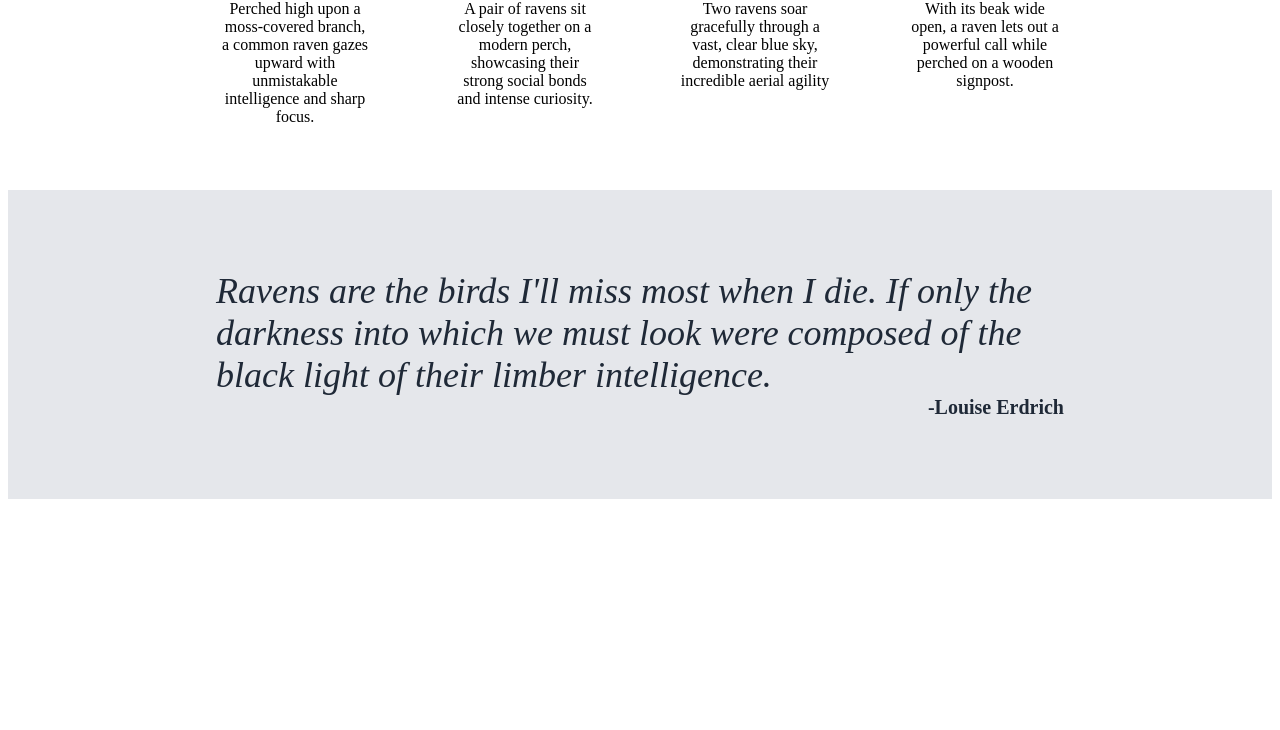
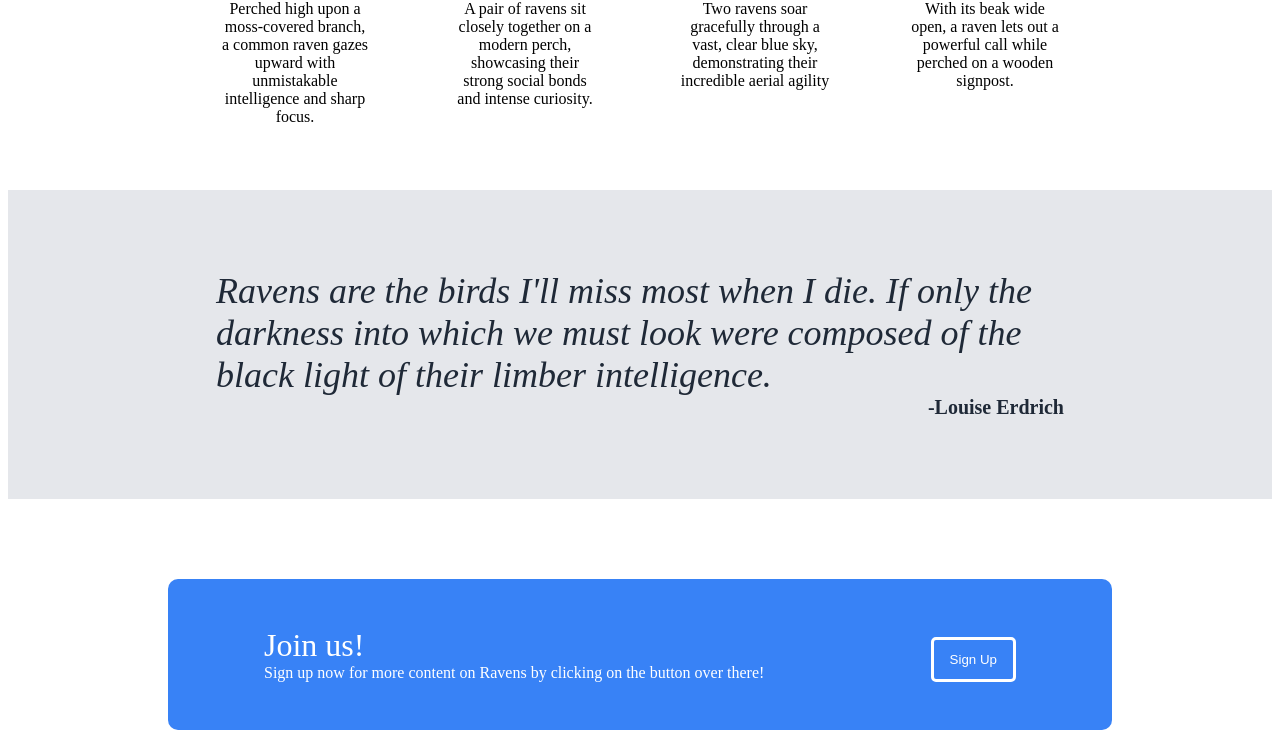
Before and after one commit to tifangfrankkelvin-lang/Landing-Page, a plain HTML site: page index.html in a window 1280 px wide. Shown: the part 952-1682 px from the top of the page. Before the commit the page ends 1451 px from the top, so only its background shows below. Drawn offline with Linux system fonts and the light colour scheme.

Commit message:
Build call to action section
Here, I built a simple call to action section which includes an action/sign up button

```diff
--- a/index.html
+++ b/index.html
@@ -11,16 +11,16 @@
         <div class="head">
             <div class="logo-text">Header Logo</div>
             <ul class="header-links">
-               <li>header link one</li>
-               <li>header link two</li>
-               <li>header link three</li>
+               <li><a>header link one</a></li>
+               <li><a>header link two</a></li>
+               <li><a>header link three</a></li>
             </ul>
         </div>
         <div class="info">
             <div class="description">
                 <div class="main-hero-text">I love Ravens</div>
                 <div class="secondary-hero-text">Ravens are my favorite animals. They have a complex, yet intriguing social setting. Plus, they're very intelligent creatures.</div>
-                <button class="sign-up-button">Sign Up</button>
+                <button class="action-button">Sign Up</button>
             </div>
             <img src="raven.jpg" alt="Image of raven" width="650px" height="300px">
         </div>
@@ -50,5 +50,12 @@
         <div class="quote-text">Ravens are the birds I'll miss most when I die. If only the darkness into which we must look were composed of the black light of their limber intelligence.</div>
         <div class="quote-author">-Louise Erdrich</div>
     </div>
+    <div class="call-to-action">
+        <div class="call">
+            <div class="call-title">Join us!</div>
+            <div class="call-body">Sign up now for more content on Ravens by clicking on the button over there!</div>
+        </div>
+        <button class="action-button">Sign Up</button>
+    </div>
 </body>
 </html>
--- a/style.css
+++ b/style.css
@@ -50,12 +50,13 @@ ul{
     margin-top: 5rem;
 }
 
-.sign-up-button{
+.action-button{
    color: white;
    background-color: #3882F6;
    border-radius: 5px;
    margin-top: 10px;
-   padding: 6px;
+   padding: 5px 16px;
+   box-sizing: content-box;
 }
 
 .illustration-grid{
@@ -113,3 +114,21 @@ ul{
     font-size: 20px;
     font-weight: 700;
 }
+
+.call-to-action{
+    margin: 5rem 10rem;
+    padding: 3rem 6rem;
+    background-color: #3882F6;
+    color: white;
+    border-radius: 10px;
+    display: flex;
+    justify-content: space-between;
+}
+
+.call-title{
+    font-size: 32px;
+    font-weight: 200;
+}
+.call-to-action .action-button{
+    border:solid white;
+}
```
